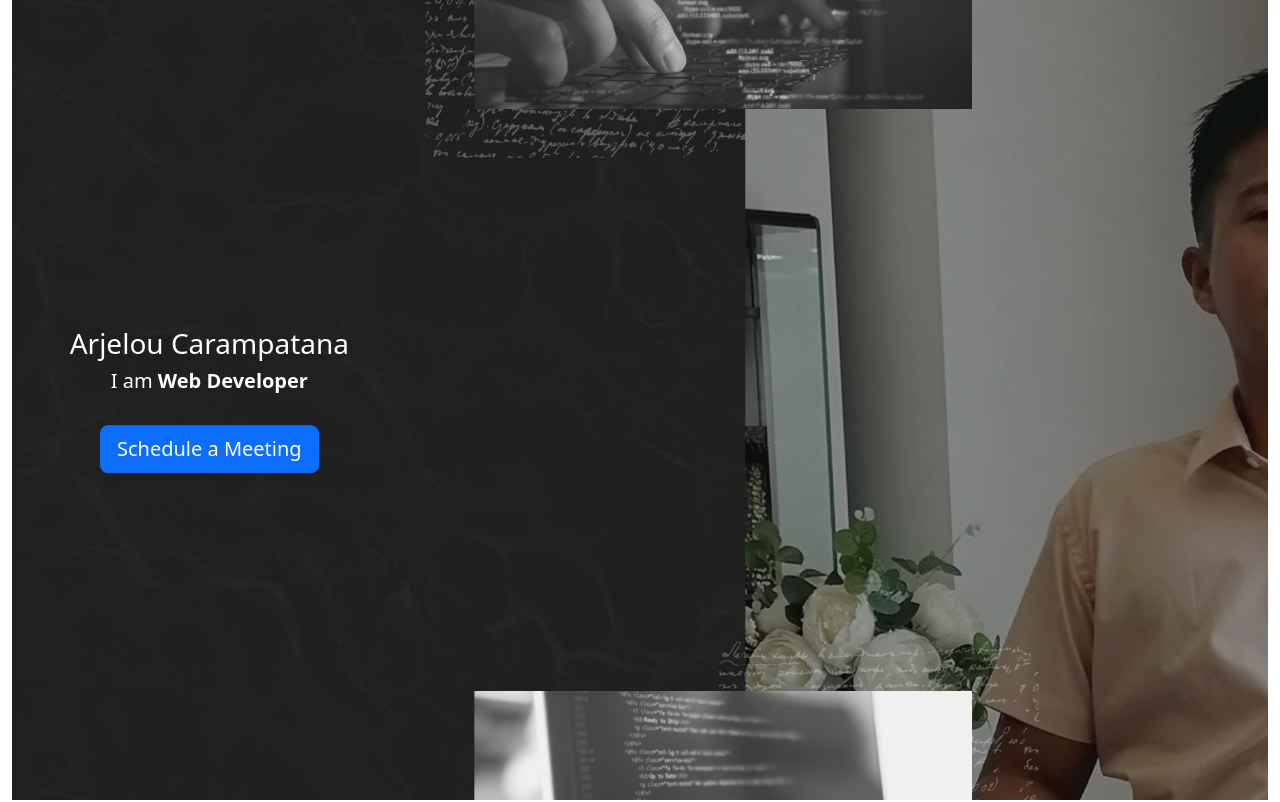
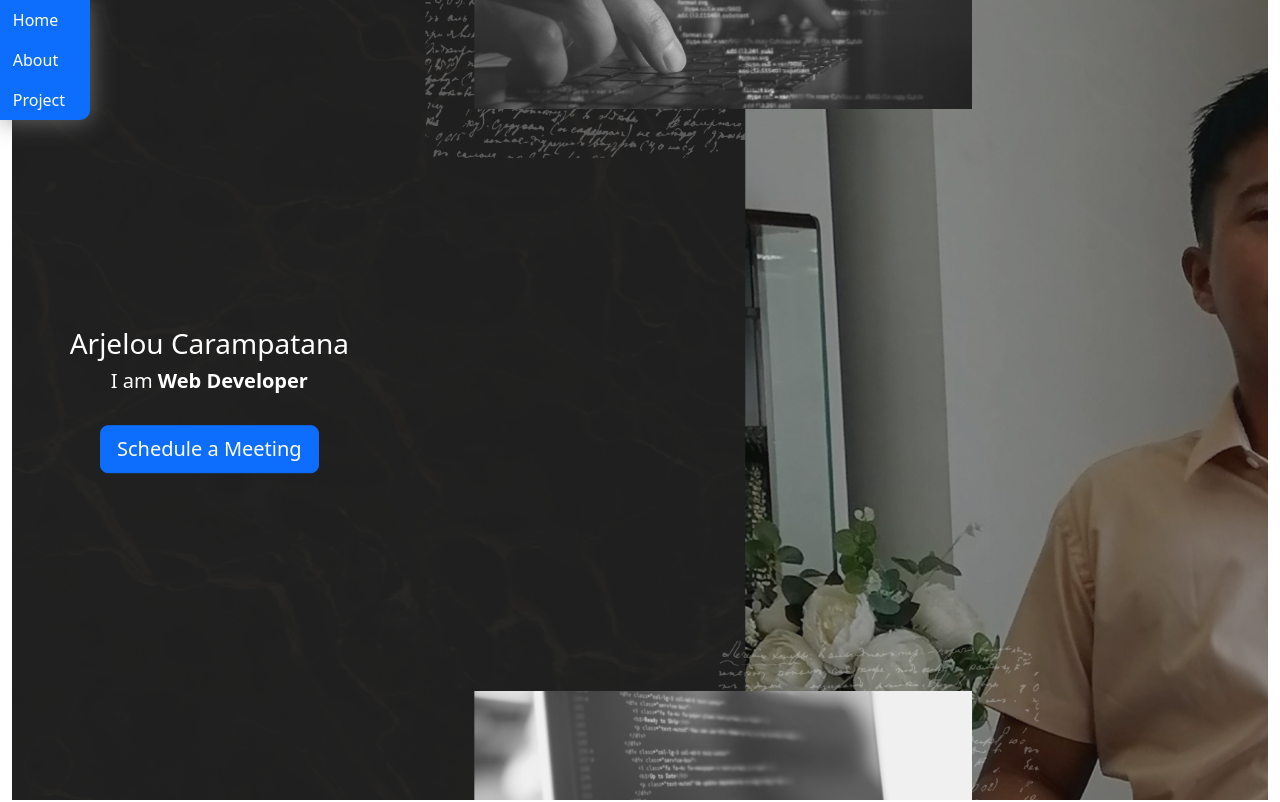
Before and after one commit to arjelou/ac-react, a React (Create React App) app: page / in a window 1280 px wide. Shown: the top 802 px of the page. Built offline with nearby package versions, Linux system fonts and the light colour scheme.

Commit message:
SPA function using Bootstrao JS

```diff
--- a/src/component/About/about.js
+++ b/src/component/About/about.js
@@ -6,13 +6,18 @@
 export default function about() {
     return (
         <div className="container-fluid about" id="about">
-            <div class="row" id="navbar">
-            {/* <i class="i-nav" onclick="goTo('header')"><a href="#" id="navTag">Home</a></i> */}
-            </div>
+                <ul className="navbar-nav">
+          <li className="nav-item">
+          <a className="nav-link js-scroll-trigger navTagList" href="#home">Home</a>
+            <a className="nav-link js-scroll-trigger navTagList" href="#about">About</a>
+            <a className="nav-link js-scroll-trigger navTagList" href="#project">Project</a>
+
+          </li>
+        </ul>
             <div className="row text-black p-5">
                 <div className="col"></div>
                 <div className="col-6">
-                    <h1 className="text-center aboutMe">About Me from clone</h1>
+                    <h1 className="text-center aboutMe">About Me</h1>
                     <p className="text-center mt-2">
                         I’m a web designer/customization and digital marketer who enjoys assisting people in finding the best tools for their jobs. Since 2018, I’ve been designing and developing websites for clients all over the world.
                     </p>
--- a/src/component/Header/header.css
+++ b/src/component/Header/header.css
@@ -15,3 +15,30 @@
     width: 120px;
     color: #3575d3
 }
+
+
+.nav-item a{
+    color: white;
+    text-decoration: none;
+    margin-left: 1vw;
+}
+.nav-item a:hover{
+    font-weight: bolder;
+    font-size: 16px;
+    transition: 0.10ms;
+    z-index: 2 ;
+    padding: 5px 10px;
+    border-radius: 10px;
+    color: white;
+}
+.navbar-nav {
+    position: fixed;
+    top: 0px;
+    width: 7vw;
+    background-color: #0d6efd;
+    z-index: 2;
+    border-bottom-right-radius: 10px;
+    box-shadow: 1px 1px 25px rgba(128, 128, 128, 0.747);
+    animation-name: stickyNavigationBar;
+    animation-duration: 30s;
+}
--- a/src/component/Header/header.js
+++ b/src/component/Header/header.js
@@ -1,12 +1,13 @@
 import React from 'react'
 import 'bootstrap/dist/css/bootstrap.min.css';
 import '../Header/header.css';
+
 
 export default function header() {
     return (
 
         <div className='container-fluid' id='header'>
-            <div class="row header">
+            <div class="row header" id='home'>
                 <div
                     class="row text-center justify-content-md-center justify-content-around position-absolute top-50 start-50 translate-middle"
                 >
@@ -32,7 +33,9 @@
                     </div>
                     <div class="col"></div>
                 </div>
+
             </div>
+
         </div>
     )
 }
```
